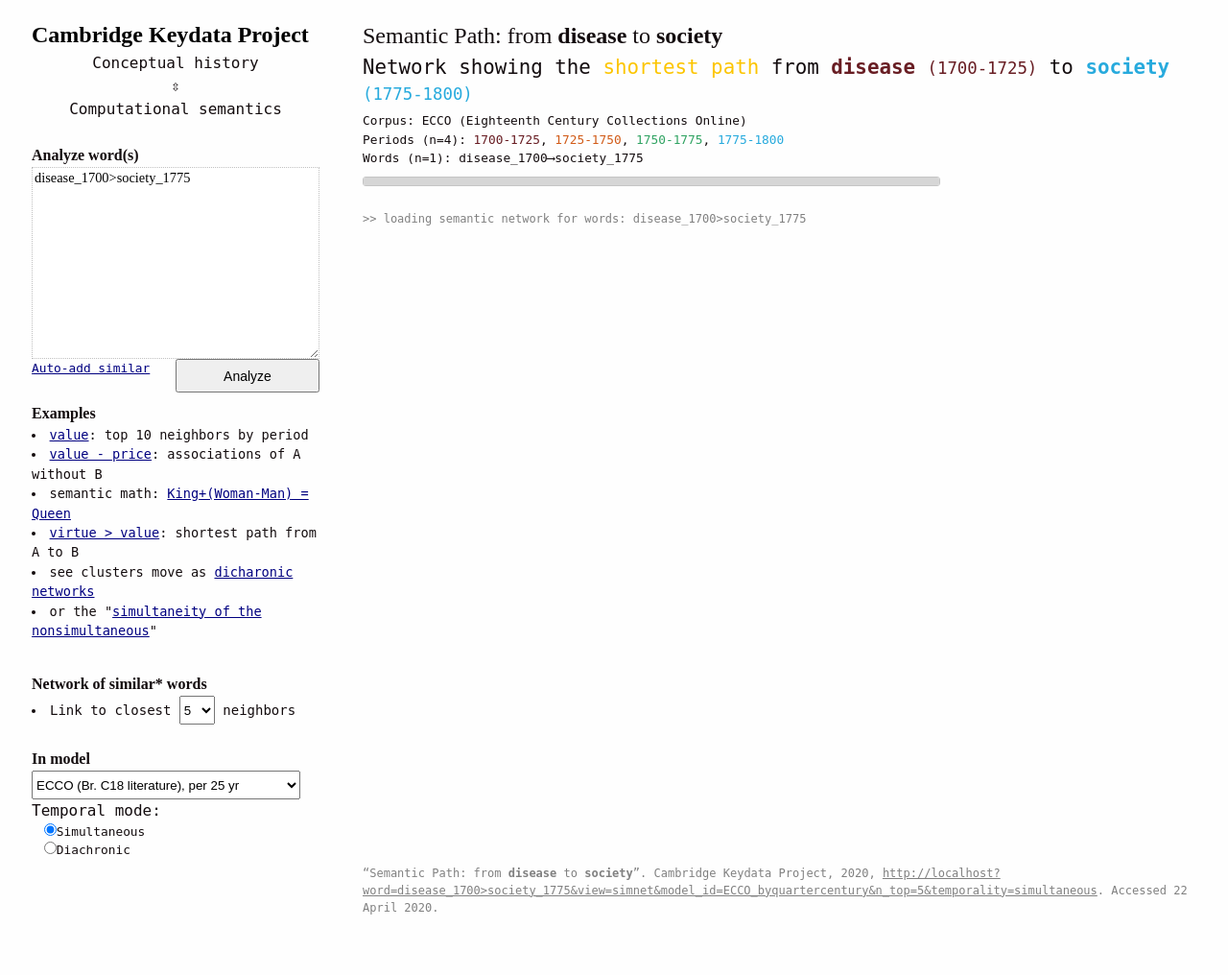
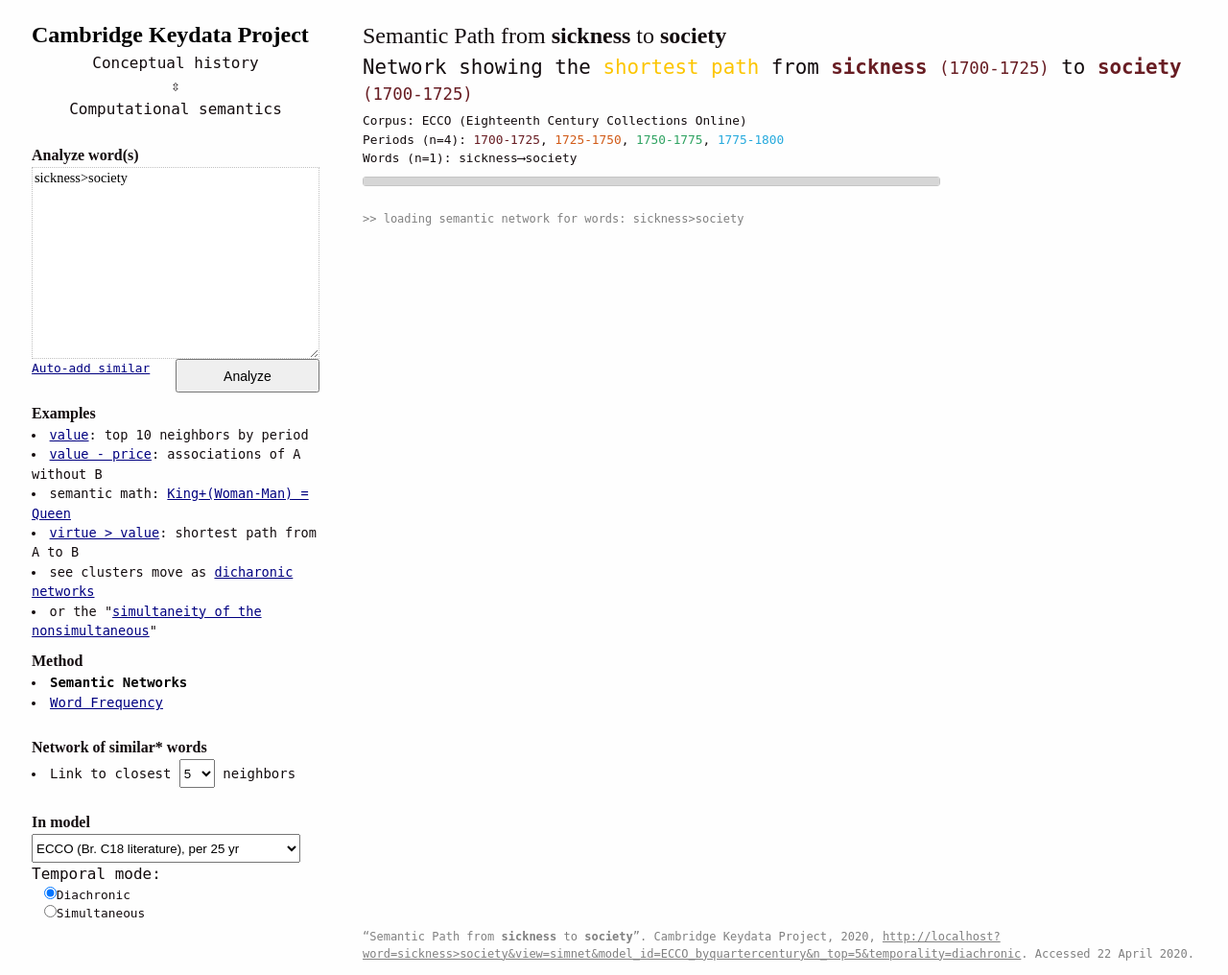
Before and after one commit to marxzuckerburg/toolbox_sockets, a Flask app: page / in a window 1280 px wide. Shown: the whole page at 96% size. Before the commit the page ends 953 px from the top, so only its background shows below. Run offline with Flask 2, Linux system fonts and the light colour scheme; some web fonts are replaced; grey boxes are pictures that could not be loaded.

Commit message:
major update: frequencies

```diff
--- a/app.py
+++ b/app.py
@@ -8,6 +8,7 @@ from app_config import *
 from networks import *
 from models import *
 from db import *
+from freqs import *
 
 # set up app
 app = Flask(__name__)
@@ -78,6 +79,31 @@ def mostsimnet(opts):
 	emit(msg+'_resp', {'data':networks_data})
 
 
+@socketio.on('get_freqs')
+def get_freqs(opts):
+	msg='get_freqs'
+	log('starting '+msg+'()')
+	print(msg+'_opts: ',opts)
+
+	words=deperiodize_l(opts['words'])
+	log('getting freqs for %s' % ', '.join(words))
+
+	#hdf_fn = W2V_MODELS[opts['model_id']]['fn_freqs']
+	#log('using hdf data stored in: '+hdf_fn)
+	model_opts = W2V_MODELS[opts['model_id']]
+
+	DATA=[]
+	for word in words:
+		df_freqs = get_df_freqs(word, model_opts)
+		print('get_freqs received:', df_freqs)
+		if df_freqs is None: continue
+		data_ld = df_freqs.to_dict('records')
+		DATA+=[(word,data_ld)]
+
+	emit(msg+'_resp', DATA)
+
+
+
 
 if __name__ == '__main__':
 	# app.run(debug=True)
--- a/app_config.py
+++ b/app_config.py
@@ -48,7 +48,11 @@ W2V_MODELS = {
 		"fn": "models/ECCO_byquartercentury/model.txt.gz",
 		'periods':['1700','1725','1750','1775'],
 		'periods_nice':['1700-1725','1725-1750','1750-1775','1775-1800'],
-		"corpus_desc":"ECCO (Eighteenth Century Collections Online)"
+		"corpus_desc":"ECCO (Eighteenth Century Collections Online)",
+		# 'fn_freqs':"/Users/ryan/DH/keydata/data/db/freqs/ECCO/data.by_word.h5",
+		# 'fn_meta':"/Users/ryan/DH/keydata/data/db/freqs/ECCO/data.metadata.h5"
+		'fn_freqs':"models/ECCO_byquartercentury/data.by_word.h5",
+		'fn_meta':"models/ECCO_byquartercentury/data.metadata.h5"
 	}
 }
 
--- a/static/style.css
+++ b/static/style.css
@@ -614,3 +614,21 @@ max-width: 960px
 }
 
 #period_title_above_graph a { text-decoration: none }
+
+a.blacklink { text-decoration: none; color:black; }
+
+
+
+
+
+
+#linegraph {  width: 800px; height: 600px  }
+
+
+
+#linegraph_title { margin-top:10px;
+  font-size:1.2em;
+  margin-bottom:10px;
+}
+
+#linegraph { display:none; }
--- a/static/word_network.js
+++ b/static/word_network.js
@@ -11,6 +11,7 @@ var COLORS10 = ['#e07a43','#c38331','#a4892b','#858c33','#668d42','#488b54','#29
 // var COLORS = ['#001021','#034748','#1481BA','#27BFE0', "#F2E2D2"]
 
 var COLORS = ['#681D23','#d15b18','#30A362','#27AADD']
+// var COLORS = ['#27AADD', '#24DAA7', '#22D73E', '#68D41F', "#CAD11D", "#CE701B", "#CC1927"]
 // COLORS.reverse()
 
 // for shortest path:
--- a/templates/base.html
+++ b/templates/base.html
@@ -72,7 +72,7 @@
   <br/>
 
   <h3>Analyze word(s)</h3>
-  <textarea id="analyze_word" type="textbox" name="word">disease_1700>society_1775
+  <textarea id="analyze_word" type="textbox" name="word">sickness>society
 </textarea>
 
 
@@ -200,25 +200,23 @@ function eg6() {
 
 
 
-  <div style="opacity:0.5; display:none">
+  <div>
     <h3>Method</h3>
+      <li><a href="javascript:void(0)" id='link_simnet' class='method_link'>Semantic Networks</a></li>
+      <li><a href="javascript:void(0)" id='link_freqs' class='method_link'>Word Frequency</a></li>
 
-  <li><a href="javascript:void(0)" id='link_simnet' class='method_link'>Semantic Networks</a></li>
-
-
-
-  <!-- <li><a href="javascript:void(0)" id='link_umap' class='method_link'>Semantic Maps</a></li>
-  <li><a href="javascript:void(0)" id='link_ranks' class='method_link'>Changing Associations</a></li>
-  <li><a href="javascript:void(0)" id='link_spaces' class='method_link'>Key Spaces</a></li>
-  <li><a href="javascript:void(0)" id='link_custom' class='method_link'>Semantic Dimensions</a></li> -->
+    <!-- <li><a href="javascript:void(0)" id='link_umap' class='method_link'>Semantic Maps</a></li>
+    <li><a href="javascript:void(0)" id='link_ranks' class='method_link'>Changing Associations</a></li>
+    <li><a href="javascript:void(0)" id='link_spaces' class='method_link'>Key Spaces</a></li>
+    <li><a href="javascript:void(0)" id='link_custom' class='method_link'>Semantic Dimensions</a></li> -->
 
 
 
 
-    <li><a target="_blank" href="http://cambridgekeydata.org" id='link_umap' class='method_link'>Semantic Maps</a></li>
+    <!-- <li><a target="_blank" href="http://cambridgekeydata.org" id='link_umap' class='method_link'>Semantic Maps</a></li>
     <li><a target="_blank" href="http://cambridgekeydata.org" id='link_ranks' class='method_link'>Changing Associations</a></li>
     <li><a target="_blank" href="http://cambridgekeydata.org" id='link_spaces' class='method_link'>Key Spaces</a></li>
-    <li><a target="_blank" href="http://cambridgekeydata.org" id='link_custom' class='method_link'>Semantic Dimensions</a></li>
+    <li><a target="_blank" href="http://cambridgekeydata.org" id='link_custom' class='method_link'>Semantic Dimensions</a></li> -->
   </div>
 
   <!-- <hr/> -->
@@ -246,11 +244,14 @@ function eg6() {
     <br/>Temporal mode:
     <div id="period_controls">
 
-        <input id="combine_periods__simultaneous" class="combine_periods_opt" type="radio" name="combined_periods_by" value="simultaneous" checked>Simultaneous</input>
+
+        <input id="combine_periods__diachronic" class="combine_periods_opt" type="radio" name="combined_periods_by" value="diachronic" checked>Diachronic</input>
 
         <br/>
 
-        <input id="combine_periods__diachronic" class="combine_periods_opt" type="radio" name="combined_periods_by" value="diachronic">Diachronic</input>
+        <input id="combine_periods__simultaneous" class="combine_periods_opt" type="radio" name="combined_periods_by" value="simultaneous">Simultaneous</input>
+
+
 
 <!--         <br/>
 
@@ -292,7 +293,14 @@ function eg6() {
     <!-- </center> -->
     <div id="loading_msg"></div>
   <!-- </center> -->
-{%block content %}{%endblock %}
+  <div id="linegraph"></div>
+{%block content %}
+
+
+
+
+
+{%endblock %}
 
 
 
--- a/templates/word.html
+++ b/templates/word.html
@@ -1,5 +1,7 @@
 {% extends "base.html" %}
 
+
+{% include "word_freq.html" %}
 
 
 
@@ -48,10 +50,73 @@
 	<div id="umap"></div>
 	<div id="cy"></div>
 	<div id="net_view"><div id="net_container"><div id="net_chart"></div></div></div>
+	<div id="linegraph"></div>
 <!-- </center> -->
 
 
 <script>
+
+
+
+function linegraph_switch(div_id) {
+	$('#graph_div_being_used').val(div_id)
+	$('.linegraph').hide()
+	$('#'+div_id).show()
+}
+
+function linegraph_next() { return linegraph_change(change_by_adding=1) }
+function linegraph_prev() { return linegraph_change(change_by_adding=-1) }
+
+function linegraph_change(change_by_adding=1) {
+	// div_id=$('#graph_div_being_used').val()
+	div_used = $('.linegraph:visible')[0]
+	console.log('div_used',div_used)
+
+	div_id=$(div_used).attr('id')
+	console.log('div_id classes??',div_id)
+
+	div_num=parseInt(div_id.slice(-1))
+	console.log('div_num',div_num)
+
+	new_div_num=div_num+change_by_adding
+	console.log('new_div_num',new_div_num)
+
+
+	new_div_id=div_id.slice(0,-1) + new_div_num.toString()
+	console.log('new_div_id',new_div_id)
+
+	if ( $( "#"+new_div_id ).length ) {
+		$('#'+div_id).hide()
+		$('#'+new_div_id).show()
+		$('#graph_div_being_used').val(new_div_id)
+
+
+		// period=$('#'+new_div_id + ' #period_title_above_graph').text().trim().split(' ')[1].split('-')[0]
+		// console.log('get_period',period)
+		// $('#period').val(period)
+
+		// // update_url()
+		// // url=get_self_url(opts)
+		// var urld = new URLSearchParams(window.location.search)
+		// // if(urld.has('period')) { urld.delete('period') }
+		// console.log('period!?',period)
+		// console.log(urld.get('period'))
+		// urld.delete('period')
+		// urld.set('period',period)
+
+		// new_search_url = urld.toString().split('%2C').join(',').split('%20').join('').split('%3E').join('>').split('+').join('%2b')
+		// console.log('new_search_url',new_search_url)
+
+		// new_url = location.protocol + '//' + location.host + location.pathname + '?' + new_search_url
+
+		// window.history.pushState({state: "dummyState"}, "Title", new_url)
+
+		// $('#url_citation').html('<a href="'+new_url+'" target="_blank">'+new_url+'</a>')
+
+		// make_footer()
+	}
+}
+
 
 
 function netswitch(div_id) {
@@ -148,6 +213,8 @@ function clear_viz() {
 	$("#data_view").html("");
 	$('#linegraph_spaces').html("");
 	$('#linegraph').html("");
+	$('.linegraph').html("");
+	$('#linegraph').hide()
 	$('#slopegraph').html("");
 	$('#spaces_custom_viz').html("");
 	$('#umap').html("")
@@ -469,6 +536,11 @@ function period2color(p,opts,colors=COLORS) {
 }
 
 
+
+
+
+
+
 function analyze_word(subpage=undefined) {
 	var opts=get_opts()
 	if(opts['combine_periods']!='diachronic') {
@@ -544,6 +616,15 @@ function analyze_word(subpage=undefined) {
 		$('#link_custom').attr('class','method_link_enabled method_link')
 		custom_spaces(word,all_periods=all_periods);
 
+	} else if (view == "freqs") {
+		$('#link_freqs').removeClass('method_link_disabled')
+		$('#link_freqs').attr('class','method_link_enabled method_link')
+
+		$('#fig_title').html('Frequency graph...')
+		socket.emit('get_freqs',get_opts())
+
+
+
 
 	} else if (view == "simnet") {
 		$('#progressbar').show()
@@ -577,7 +658,7 @@ function analyze_word(subpage=undefined) {
 			//title = 'Semantic Path of '+_wordstr.replace('>','’ ⟶ ‘') // from ${w1} to ${w2}`
 			// title=title.split('‘').join('<b>').split('’').join('</b>')
 			// title = `Semantic Path of ${w1color} to ${w2color}`
-			title = `Semantic Path: from <b>${w1}</b> to <b>${w2}</b>`
+			title = `Semantic Path from <b>${w1}</b> to <b>${w2}</b>`
 
 			subtitle = `Network showing the <span style="color:${cpath}">shortest path</span> from <span style="color:${c1}"><b>${w1}</b> <small>(${p1nice})</small></span> to <span style="color:${c2}"><b>${w2}</b> <small>(${p2nice})</small></span>`
 			// subtitle = `Network showing the shortest path from ${w1color} (${p1color}) to ${w2color} (${p2color})`
@@ -717,6 +798,28 @@ function analyze_word(subpage=undefined) {
 		//init_selectize()
 	});
 
+	socket.on('get_freqs_resp', function(data) {
+
+		log('received freqs data')
+		console.log('DATA :: ',data)
+
+		words = []
+		data.forEach(function(d) {  words.push(d[0]) })
+		wordstr="‘"+words.slice(0,3).join('’, ‘')+"’"
+		if(words.length>3) { wordstr+=', et al' }
+
+		$('#fig_title').html('Frequency graph of '+wordstr)
+
+
+
+		log('drawing graphs')
+		make_linegraphs(data)
+
+		$('#progressbar').hide()
+		$('#loading_msg').hide()
+
+	});
+
 
 	// SHOW MOST SIMILAR
 	socket.on('mostsim_resp', function(data){
@@ -753,6 +856,7 @@ function analyze_word(subpage=undefined) {
 	$('#link_expand').click(function() { analyze_word(subpage='expand') })
 	// $('#link_umap').click(function() { analyze_word(subpage='umap') })
 	$('#link_simnet').click(function() { analyze_word(subpage='simnet') })
+	$('#link_freqs').click(function() { analyze_word(subpage='freqs') })
 	// $('#link_spaces').click(function() { analyze_word(subpage='spaces') })
 	// $('#link_custom').click(function() { analyze_word(subpage='custom') })
 	// $('#link_ranks').click(function() { analyze_word(subpage='ranks') })
--- /dev/null
+++ b/templates/word_freq.html
@@ -0,0 +1,191 @@
+<style>
+
+.axis path,
+.axis line {
+  fill: none;
+  stroke: #000;
+  shape-rendering: crispEdges;
+}
+
+.x.axis path {
+  display: none;
+}
+
+.line {
+  fill: none;
+  stroke: steelblue;
+  stroke-width: 1.5px;
+}
+
+</style>
+
+
+<!-- <center><div id="linegraph"></div></center> -->
+
+<script type="text/javascript">
+
+function make_linegraphs(word_data_tuples) {
+  // $('#fig_title').html('Frequency graph')
+  $('#linegraph').html('')
+
+  for(i=0; i<word_data_tuples.length; i++) {
+    word=word_data_tuples[i][0]
+    data_ld=word_data_tuples[i][1]
+
+
+    make_linegraph(word, data_ld, i)
+  }
+}
+
+
+
+function make_linegraph(word, data_ld, id_suffix=0) {
+  console.log('making linegraph: ',id_suffix,word,data_ld)
+
+	//$('#linegraph').html("<div style='margin-top: 150px;'><h2>Frequency graph</h2></div>");
+  // $('#fig_title').html('Frequency graph')
+  // $('#linegraph').html($('#linegraph').html() + "<div class='linegraph' id='linegraph_"+word+"'></div>");
+  // $('#linegraph').html($('#linegraph').html() + "<center><div class='linegraph linegraph_"+id_suffix.toString()+"' id='linegraph_"+word+"'></div></center>")
+
+  var lgid="linegraph_"+id_suffix.toString()
+  var lgclasses = "linegraph linegraph_"+word
+  var newdiv = "<center><div id='"+lgid+"' class='"+lgclasses+"'></div></center>"
+
+  $('#linegraph').html($('#linegraph').html() + newdiv)
+  $('#linegraph').show()
+
+  if(id_suffix==0) { $('#'+lgid).show() } else { $('#'+lgid).hide() }
+
+    gtitle='<div id="linegraph_title"><a class="blacklink" href="javascript:void(0)" onclick="linegraph_prev()">⟵</a> '
+    gtitle+='<span id="linegraph_title_word">'+word+'</span>'
+    gtitle+=' <a class="blacklink" href="javascript:void(0)" onclick="linegraph_next()">⟶</a></div>'
+
+    $('#'+lgid).html(gtitle)
+
+var margin = {top: 20, right: 100, bottom: 30, left: 50},
+    width = 800 - margin.left - margin.right,
+    height = 600 - margin.top - margin.bottom;
+		// width = 800;
+		// height=400;
+
+var parseDate = d3.time.format("%Y").parse;
+
+var x = d3.time.scale()
+    .range([0, width]);
+
+var y = d3.scale.linear()
+    .range([height, 0]);
+
+var color = d3.scale.category10();
+
+var dashes = [2, 4, 6, 8];
+// var colors = ['#8b7355', '#8b3e2f', '#2f4f4f', '#00688b', '#8b1a1a'];
+var colors = ['#27AADD', '#24DAA7', '#22D73E', '#68D41F', "#CAD11D", "#CE701B", "#CC1927"]
+
+var xAxis = d3.svg.axis()
+    .scale(x)
+    .orient("bottom");
+
+var yAxis = d3.svg.axis()
+    .scale(y)
+    .orient("left");
+
+var line = d3.svg.line()
+    .x(function(d) { return x(d.date); })
+    .y(function(d) { return y(d.temperature); });
+
+var svg = d3.select('#'+lgid).append("svg")
+    .attr("width", width + margin.left + margin.right)
+    .attr("height", height + margin.top + margin.bottom)
+  .append("g")
+    .attr("transform", "translate(" + margin.left + "," + margin.top + ")");
+
+//d3.csv("/static/data/db/freqs/COHA/"+word+".csv", function(error, data) {
+// d3.entries(data_ld, function(error,data) {
+  // console.log('row data:',data)
+data = data_ld
+
+
+  color.domain(d3.keys(data[0]).filter(function(key) { return key !== "date"; }));
+
+  data.forEach(function(d) {
+
+    d.date = parseDate(d.date.toString())
+
+    for(var key in d) {
+      if(key!='date') {
+        d[key] = d[key] * 1000000
+      }
+    }
+
+    // console.log('row!',d)
+		// d.date=d.date;
+  });
+
+  var cities = color.domain().map(function(name) {
+    return {
+      name: name,
+      values: data.map(function(d) {
+        return {date: d.date, temperature: +d[name]};
+      })
+    };
+  });
+
+  x.domain(d3.extent(data, function(d) { return d.date; }));
+
+  y.domain([
+    d3.min(cities, function(c) { return d3.min(c.values, function(v) { return v.temperature; }); }),
+    d3.max(cities, function(c) { return d3.max(c.values, function(v) { return v.temperature; }); })
+  ]);
+
+  svg.append("g")
+      .attr("class", "x axis")
+      .attr("transform", "translate(0," + height + ")")
+      .call(xAxis);
+
+  svg.append("g")
+      .attr("class", "y axis")
+      .call(yAxis)
+    .append("text")
+      .attr("transform", "rotate(-90)")
+      .attr("y", 6)
+      .attr("dy", ".71em")
+      .style("text-anchor", "end")
+      .text("Frequency per million words");
+
+  var city = svg.selectAll(".city")
+      .data(cities)
+    .enter().append("g")
+      .attr("class", "city");
+
+  city.append("path")
+      .attr("class", "line")
+      .attr("d", function(d) { return line(d.values); })
+      .style("stroke", function(d,i) { return colors[i]; })
+			// .style("stroke", "black")
+			.style("stroke-dasharray",function(d,i) { return dashes[i]; })
+
+  city.append("text")
+      .datum(function(d) { return {name: d.name, value: d.values[d.values.length - 1]}; })
+      .attr("transform", function(d) { return "translate(" + x(d.value.date) + "," + y(d.value.temperature) + ")"; })
+      .attr("x", 3)
+      .attr("dy", ".35em")
+      .text(function(d) { return d.name; });
+
+  city.selectAll("circle")
+    .data(function(d){return d.values})
+    .enter()
+    .append("circle")
+    .attr("r", 2.5)
+    .attr("cx", function(d) { return x(d.date); })
+    .attr("cy", function(d) { return y(d.temperature); })
+    // .style("fill", function(d,i,j) { return color(cities[j].name); });
+		.style("fill", function(d,i,j) { return colors[j]; })
+		// .style('fill','black')
+
+// });
+
+}
+
+// make_linegraph('abandonment');
+</script>
```
Also changed, not shown: freqs.py (added, +60 -0 lines), models.py (+11 -0 lines).
